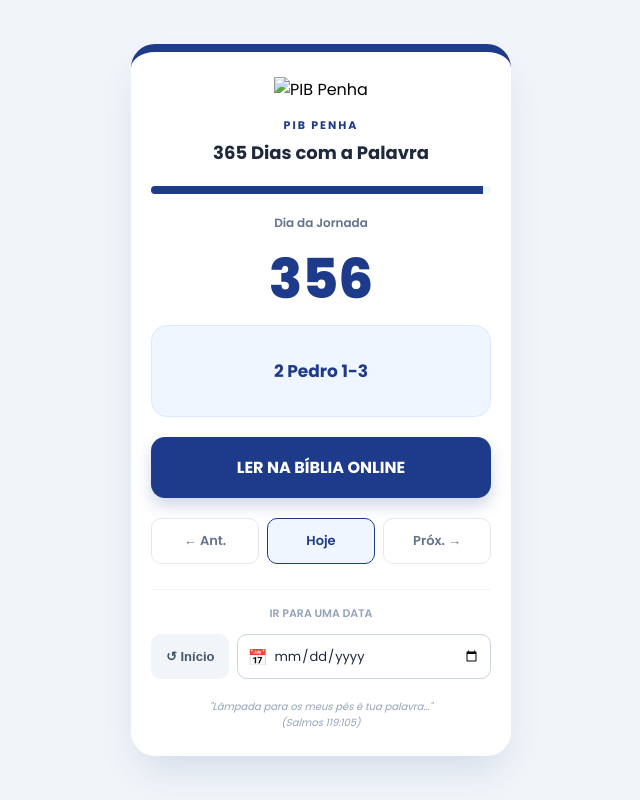
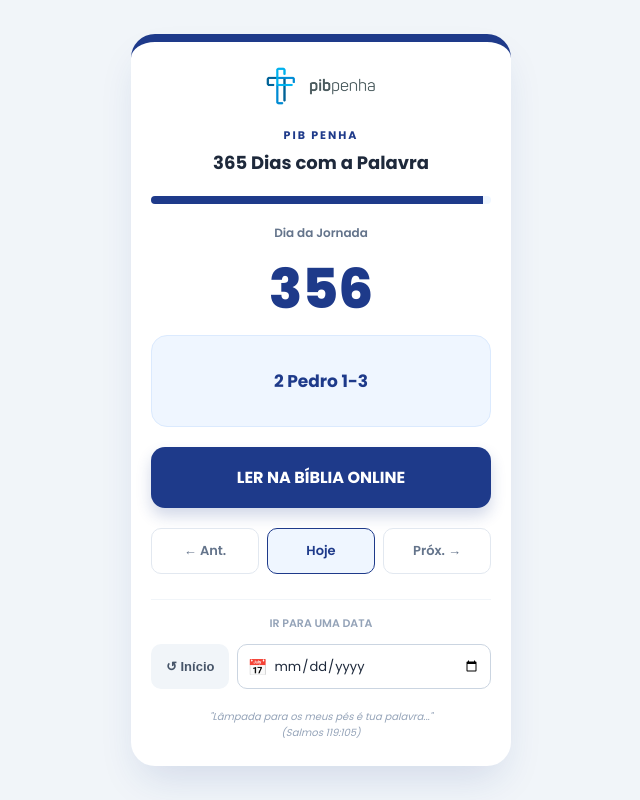
Before and after one commit to Emerson324/leitura-biblia-365-dias, a plain HTML site: page index.html in a window 1280 px wide. Shown: the whole page, without its empty margins (319-959 px from the left). Drawn offline with Linux system fonts and the light colour scheme.

Commit message:
feat: logo pib penha

```diff
--- a/index.html
+++ b/index.html
@@ -118,7 +118,7 @@
 <body>
 
 <div class="container">
-    <img src="./assets/pibpenha/images/logo.webp" alt="PIB Penha" class="church-logo">
+    <img src="./logo-pib-penha.png" alt="PIB Penha" class="church-logo">
     <div class="header-church">PIB Penha</div>
     <div class="project-title">365 Dias com a Palavra</div>
 
```
